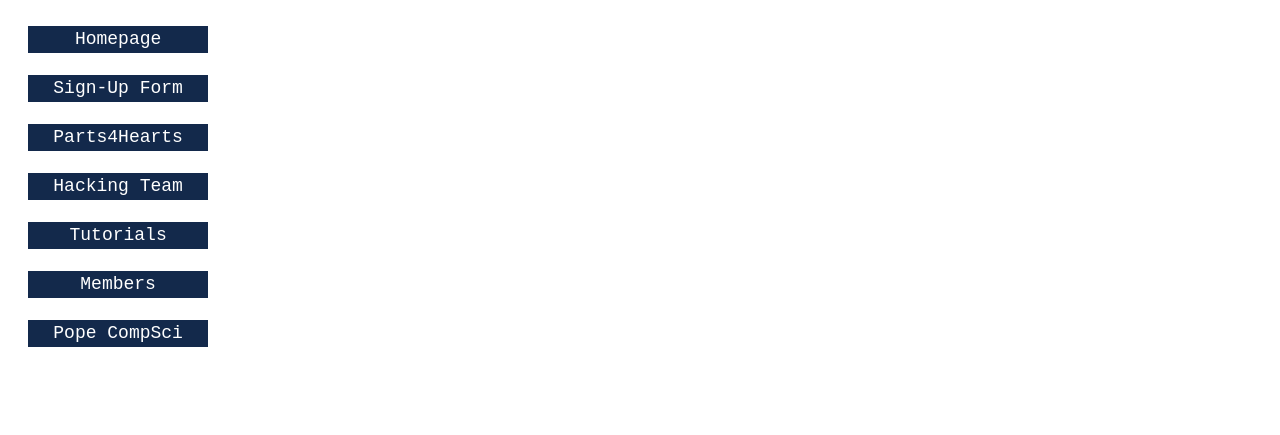
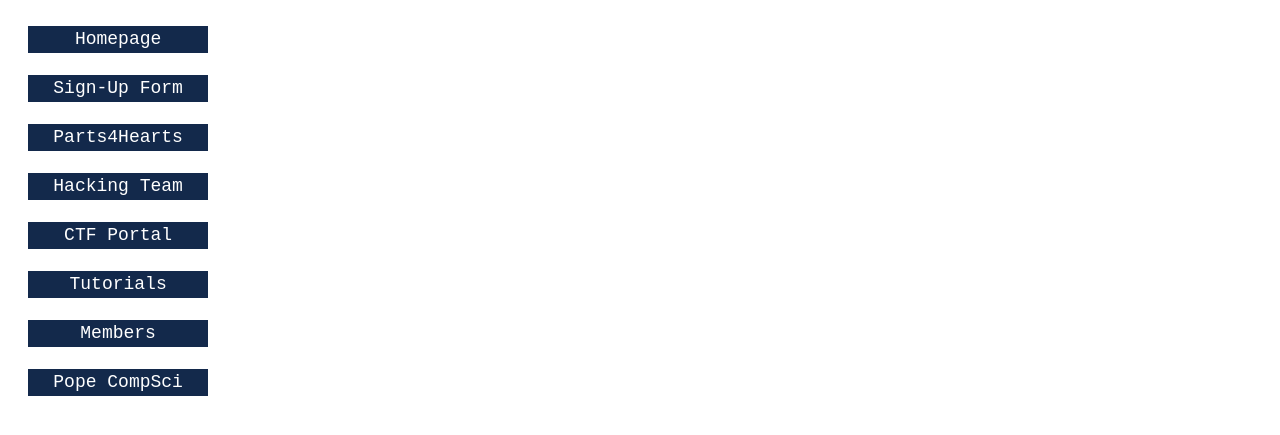
Before and after one commit to sawshep/popecomputing.org, a plain HTML site: page header.html in a window 1280 px wide. Shown: the part 109-544 px from the top of the page. Drawn offline with Linux system fonts and the light colour scheme.

Commit message:
Add nav link to CTFd

```diff
--- a/header.html
+++ b/header.html
@@ -24,6 +24,7 @@
                     <li><a href="/join">Sign-Up Form</a></li>
                     <li><a href="/refurbishing">Parts4Hearts</a></li>
                     <li><a href="/competition">Hacking Team</a></li>
+                    <li><a href="https://ctf.popecomputing.org">CTF Portal</a></li>
                     <li><a href="/tutorials">Tutorials</a></li>
                     <li><a href="/members">Members</a></li>
                     <li><a href="https://sites.google.com/view/popecomputerscience/Home">Pope CompSci</a></li>
```
